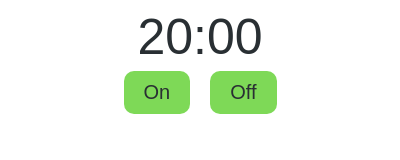
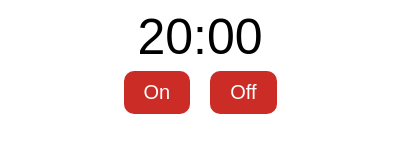
Before and after one commit to jainpranav1/eyebreak, a browser extension: page popup.html in a window 400 px wide. Drawn offline with Linux system fonts and the light colour scheme.

Commit message:
changed logo

```diff
--- a/popup.css
+++ b/popup.css
@@ -1,7 +1,7 @@
 :root {
-    --primary: #7ED957;
+    --primary: #CC2C26;
     --light: #FFFFFF;
-    --dark: #292F33;
+    --dark: #000000;
 }
 
 * {
@@ -34,7 +34,7 @@ body {
     border: none;
     cursor: pointer;
 
-    color: var(--dark);
+    color: var(--light);
     font-size: 20px;
     background-color: var(--primary);
     margin: 5px 10px 10px 10px;
```
Also changed, not shown: images/eye_green.png (deleted), images/eye_red.png (deleted), images/green_eyeball.png (added), images/red_eyeball.png (added), manifest.json.
